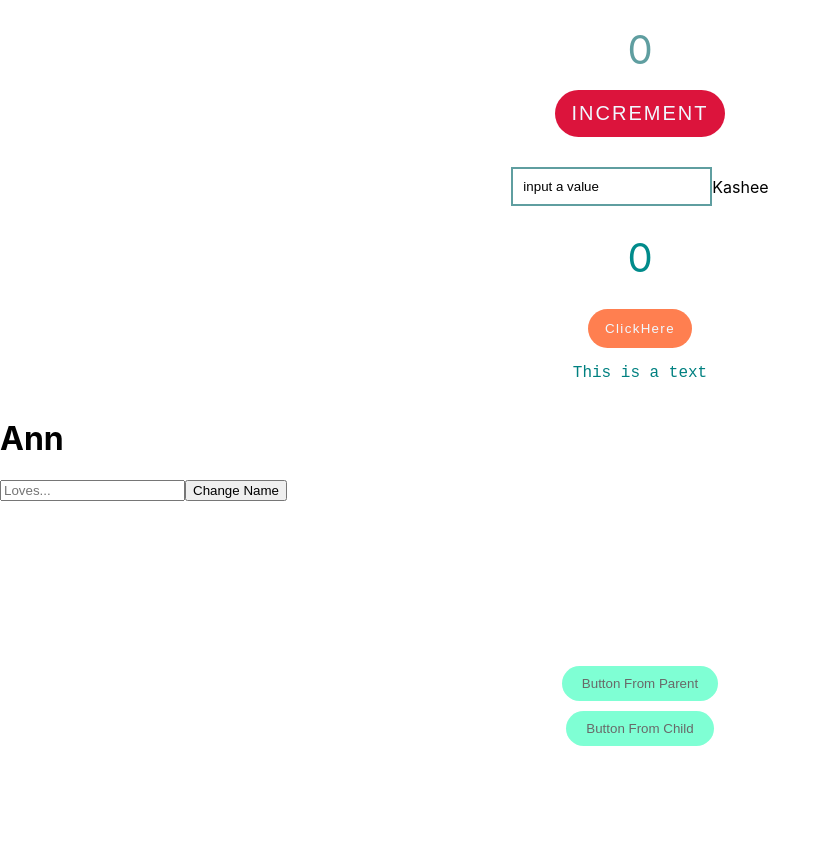
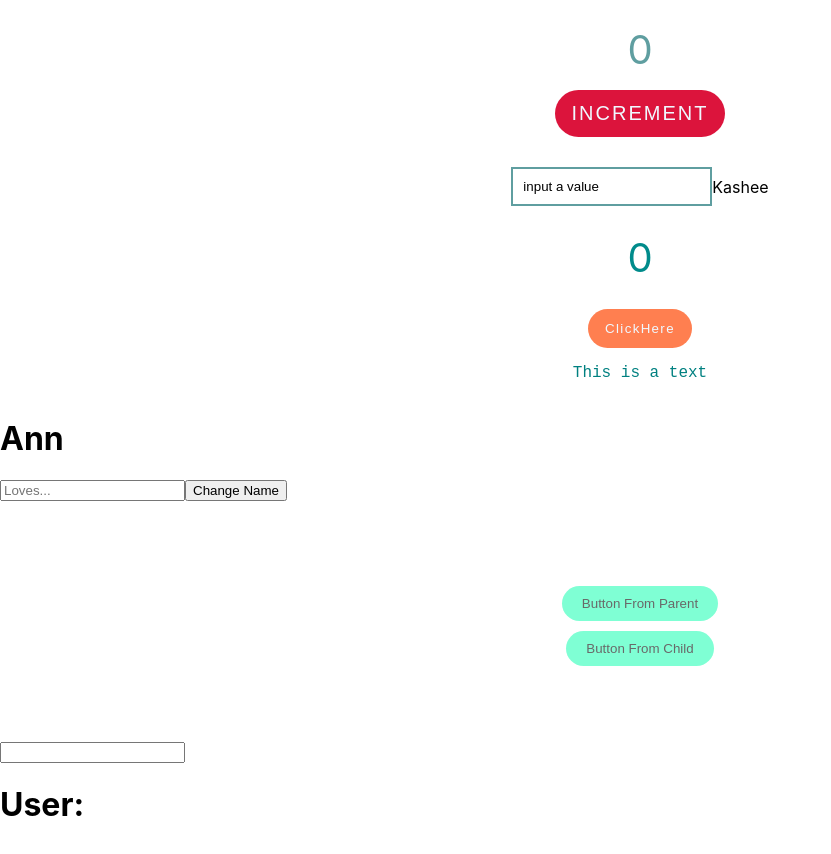
Before and after one commit to NjeriMuchiri/mealchanging-app, a React (Create React App) app: page / in a window 1280 px wide. Shown: the top 854 px of the page, without its empty margins (0-831 px from the left). Built offline with nearby package versions, Linux system fonts and the light colour scheme; no server answers; a web font is replaced by a local one.

Commit message:
Added new hooks

```diff
--- a/src/App.js
+++ b/src/App.js
@@ -1,5 +1,6 @@
 import React from 'react'
 import './App.css';
+import Context from './Components/Context';
 import ImperativeHandle from './Components/ImperativeHandle';
 import StateTutorial from './Components/StateTutorial';
 import UseEffect from './Components/UseEffect';
@@ -62,6 +63,7 @@
       <UseRef />
       <ImperativeHandle />
       <LayoutEffect />
+      <Context />
       </>
   )
 }
--- /dev/null
+++ b/src/Components/Context.js
@@ -0,0 +1,19 @@
+import React, {createContext, useState} from 'react'
+import Login from './Login';
+import User from './User';
+
+export const AppContext = createContext(null);
+
+function Context() {
+    const[username, setUsername] = useState('');
+
+
+  return (
+    <AppContext.Provider value={{username, setUsername}}>
+      <Login/>
+      <User/>
+    </AppContext.Provider>
+  )
+}
+
+export default Context
--- a/src/Components/ImperativeHandle.css
+++ b/src/Components/ImperativeHandle.css
@@ -9,7 +9,7 @@
     justify-content: center;
     align-items: center;
     flex-direction: column;
-    min-height:50vh;
+    min-height:30vh;
 }
 .handle{
     padding: 10px 20px;
--- /dev/null
+++ b/src/Components/Login.js
@@ -0,0 +1,15 @@
+import React from 'react'
+
+function Login() {
+  return (
+    <div>
+        <input
+        onChange={(event) =>{
+
+        }}
+        />
+    </div>
+  )
+}
+
+export default Login
--- /dev/null
+++ b/src/Components/User.js
@@ -0,0 +1,11 @@
+import React, {useContext} from 'react'
+
+function User() {
+  return (
+    <div>
+        <h1>User:</h1>
+    </div>
+  )
+}
+
+export default User
```
